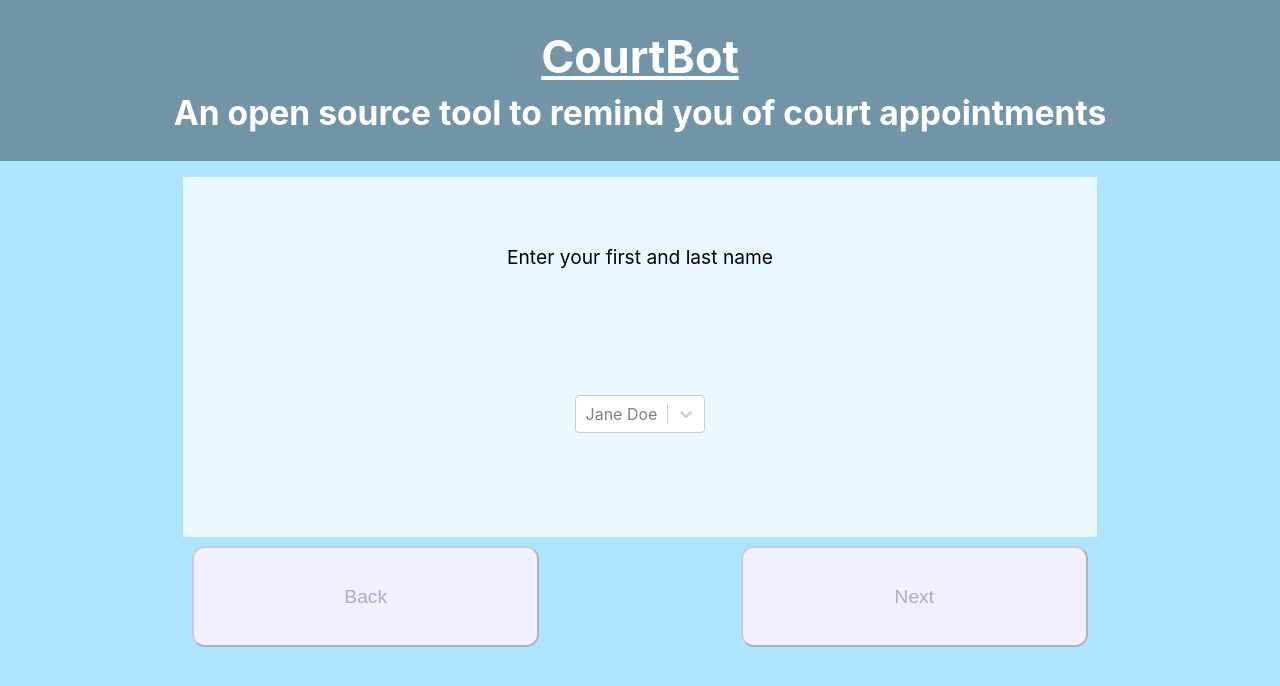
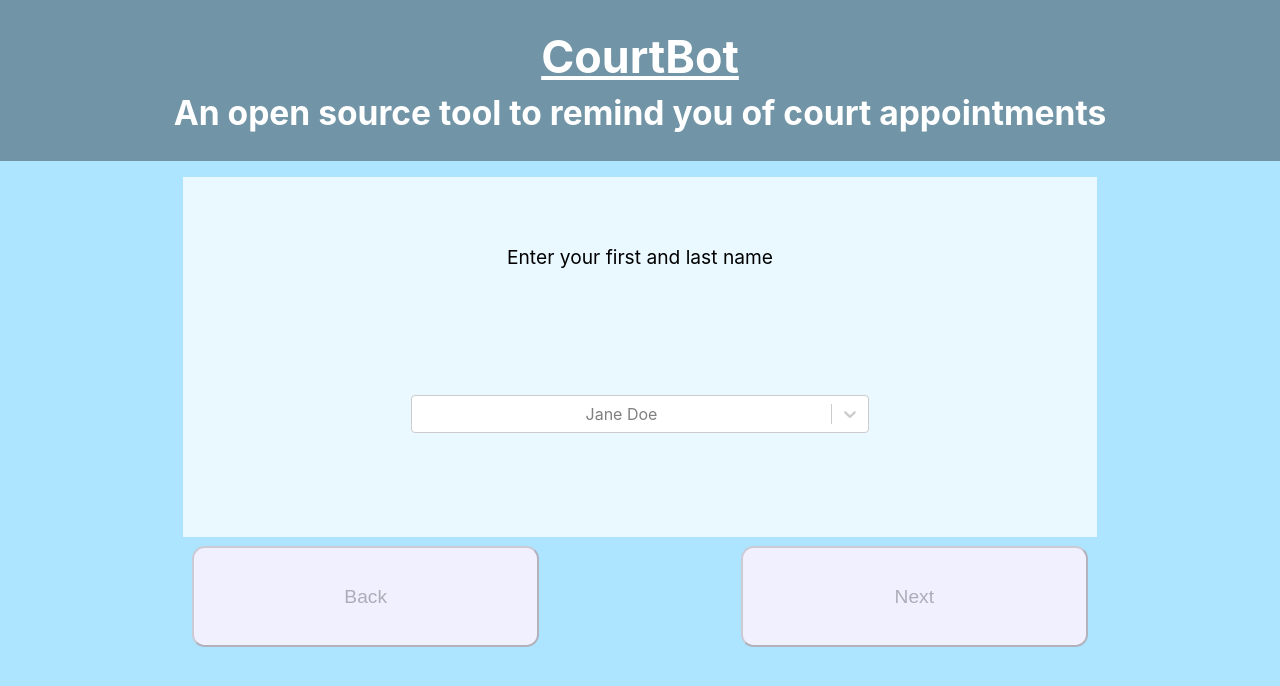
Before and after one commit to BrandonTheBusyBeaver117/CourtBotUI, a React (Create React App) app: page / in a window 1280 px wide. Shown: the top 686 px of the page. Built offline with nearby package versions, Linux system fonts and the light colour scheme; no server answers.

Commit message:
Remembering name
There was a weird bug, where you would enter a name, but on going back, it would disappear, so now the value remembers itself

```diff
--- a/src/components/NameInput.jsx
+++ b/src/components/NameInput.jsx
@@ -83,7 +83,10 @@ export default function NameInput() {
 			<div className="results">
 				<Select
 					options={allNames}
+					defaultInputValue={state.name}
 					onChange={(name) => {
+						if (name.value === state.name) return;
+
 						dispatch({ type: "set", prop: "appearances", val: [] });
 						dispatch({ type: "set", prop: "name", val: name.value });
 
--- a/src/components/NameInput.scss
+++ b/src/components/NameInput.scss
@@ -7,10 +7,9 @@
 
 	align-items: center;
 
-	text-align: left;
-
 	justify-content: space-around;
 	.results {
 		margin-bottom: 5%;
+		width: 50%;
 	}
 }
```
